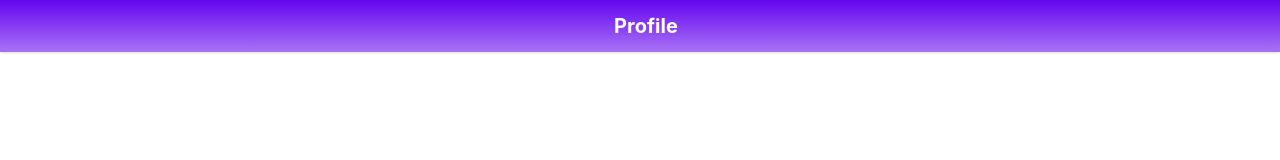
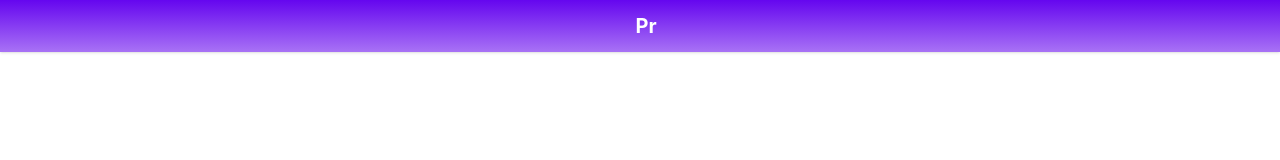
Before and after one commit to SyedMonir/gramoday, a React (Create React App) app: page /report/1 in a window 1280 px wide. Before the commit this address had no page. Shown: the top 160 px of the page. Built offline with nearby package versions, Linux system fonts and the light colour scheme.

Commit message:
fixes so many issue

```diff
--- a/src/App.js
+++ b/src/App.js
@@ -1,19 +1,18 @@
 import { Routes, Route } from 'react-router-dom';
 import Business from './Component/Business';
 import Home from './Component/Home';
-import Navbar from './Component/Navbar';
+import Report from './Component/Report';
 import Review from './Component/Review';
 
 function App() {
   return (
     <>
-      <Navbar />
       <Routes>
-        {/* <Route path="/" element={<Home />} /> */}
         <Route path="/" element={<Home />}>
           <Route index element={<Business />} />
           <Route path="review" element={<Review />} />
         </Route>
+        <Route path="report/:reportID" element={<Report />} />
       </Routes>
     </>
   );
--- a/src/Component/Business.js
+++ b/src/Component/Business.js
@@ -1,5 +1,5 @@
 import React from 'react';
-import { useOutletContext } from 'react-router-dom';
+import { useNavigate, useOutletContext } from 'react-router-dom';
 import { AiOutlineWhatsApp } from 'react-icons/ai';
 import { AiOutlineSend } from 'react-icons/ai';
 import { BsThreeDotsVertical } from 'react-icons/bs';
@@ -8,7 +8,8 @@ import Modal from './Modal';
 
 const Business = () => {
   const [user, showModal, setShowModal] = useOutletContext();
-  console.log(user.products);
+  const navigate = useNavigate();
+  //   console.log(user.products);
 
   return (
     <section className="h-[60vh] overflow-x-scroll">
@@ -55,7 +56,11 @@ const Business = () => {
                     product?.posts[0]?.marketType +
                     ' Rates'}
                 </h2>
-                <button>
+                <button
+                  onClick={() =>
+                    navigate(`report/${product?.posts[0]?.reportID}`)
+                  }
+                >
                   <BsThreeDotsVertical size={25} />
                 </button>
               </div>
--- a/src/Component/Home.js
+++ b/src/Component/Home.js
@@ -6,6 +6,7 @@ import { AiOutlineWhatsApp } from 'react-icons/ai';
 import { IoMdCall } from 'react-icons/io';
 import { Outlet, NavLink } from 'react-router-dom';
 import Modal from './Modal';
+import Navbar from './Navbar';
 import './style.css';
 
 const Home = () => {
@@ -31,6 +32,8 @@ const Home = () => {
   };
 
   return (
+    <>
+      <Navbar>Profile</Navbar>
       <section className="w-auto sm:w-3/5 h-screen mx-auto px-4">
         <div className="flex gap-6 my-4">
           <div className="mt-4">
@@ -104,6 +107,7 @@ const Home = () => {
           </div>
         </div>
       </section>
+    </>
   );
 };
 
--- a/src/Component/Navbar.js
+++ b/src/Component/Navbar.js
@@ -1,12 +1,12 @@
 import React from 'react';
 
-const Navbar = () => {
+const Navbar = ({ children }) => {
   return (
     <>
       <header className="text-white body-font bg-gradient-to-b from-[#6506EF]  to-[#A872F5] shadow ">
         <div className="container mx-auto flex justify-center items-center p-3 ">
           <p className="flex title-font font-medium ">
-            <span className="ml-3 text-xl font-bold">Profile</span>
+            <span className="ml-3 text-xl font-bold">{children}</span>
           </p>
         </div>
       </header>
--- /dev/null
+++ b/src/Component/Report.js
@@ -0,0 +1,14 @@
+import React from 'react';
+import { useParams } from 'react-router-dom';
+import Navbar from './Navbar';
+
+const Report = () => {
+  const { reportID } = useParams();
+  return (
+    <>
+      <Navbar>Pr</Navbar>
+    </>
+  );
+};
+
+export default Report;
```
Lines whose indentation alone changed are shown as unchanged.
